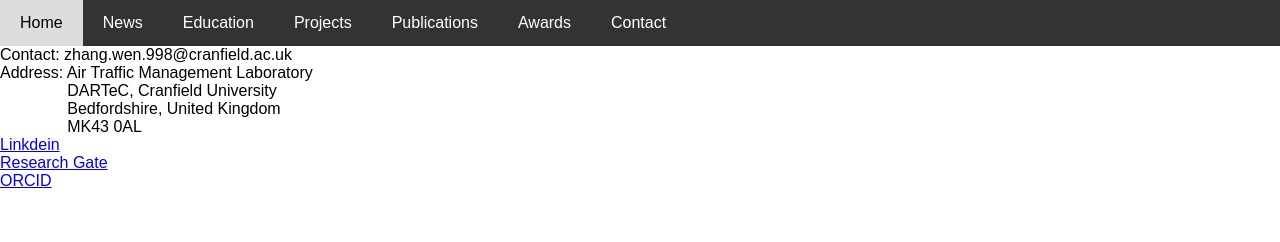
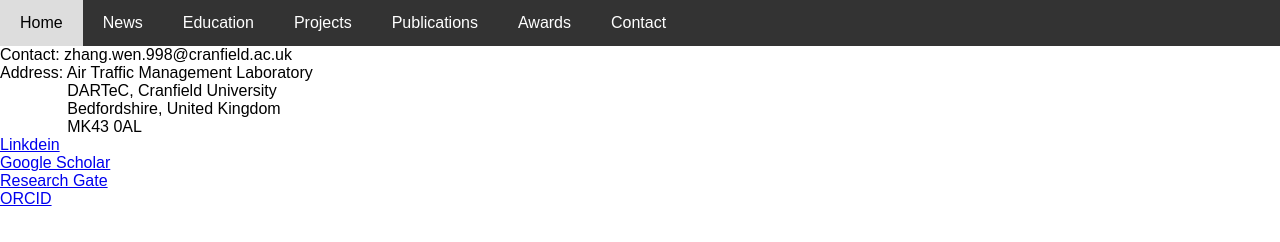
Before and after one commit to ZhangIrgWen/wenzhang.github.io, a plain HTML site: page contact.html in a window 1280 px wide. Drawn offline with Linux system fonts and the light colour scheme.

Commit message:
Update contact.html

```diff
--- a/contact.html
+++ b/contact.html
@@ -30,6 +30,7 @@
     <!-- Add more content relevant to your Contact page here -->
     <ul>
     <li> <a href="http://linkedin.com/in/zhang-wen-01a44023a">Linkdein</a> </li>
+    <li> <a href="https://scholar.google.com/citations?hl=zh-CN&user=qmmK_ZkAAAAJ">Google Scholar</a> </li>
     <li> <a href="https://www.researchgate.net/profile/Zhang-Wen-63">Research Gate</a> </li>
     <li> <a href="https://orcid.org/0009-0001-0400-5111">ORCID</a> </li>
     </ul>
```
